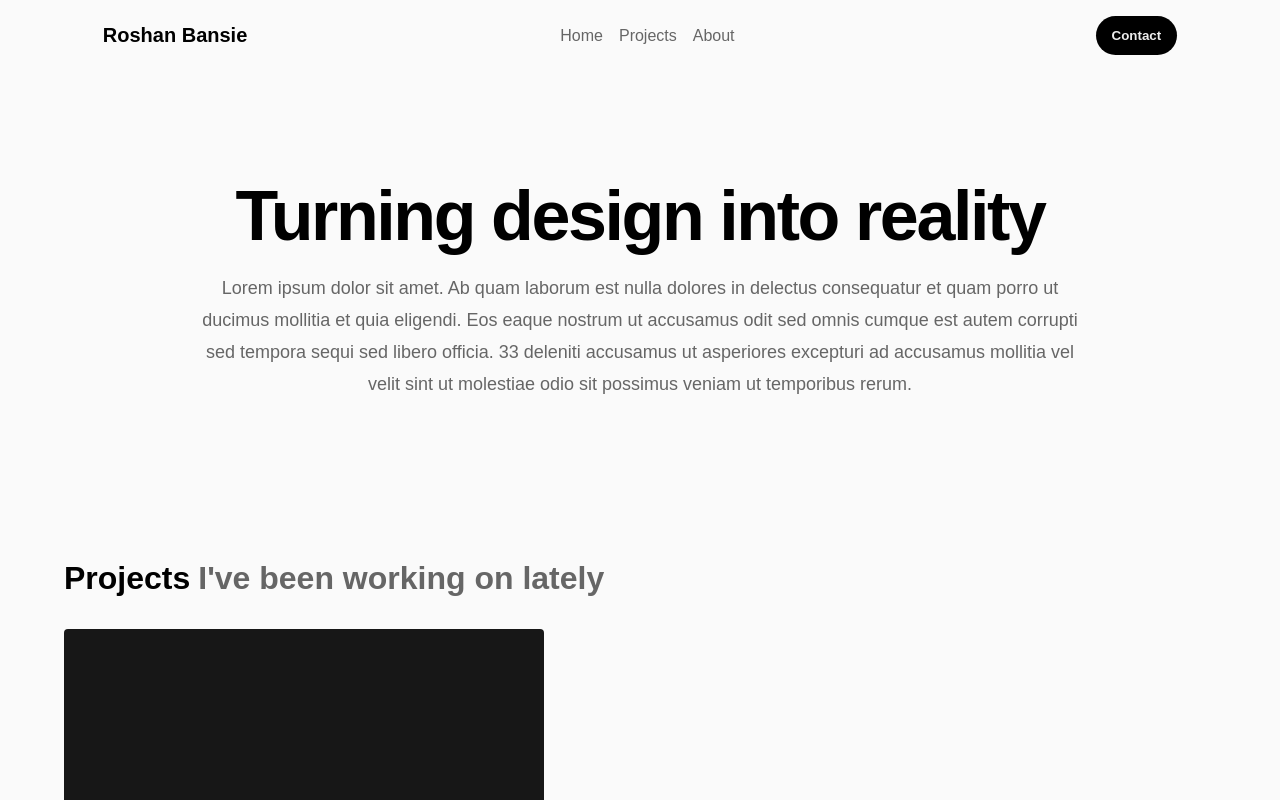
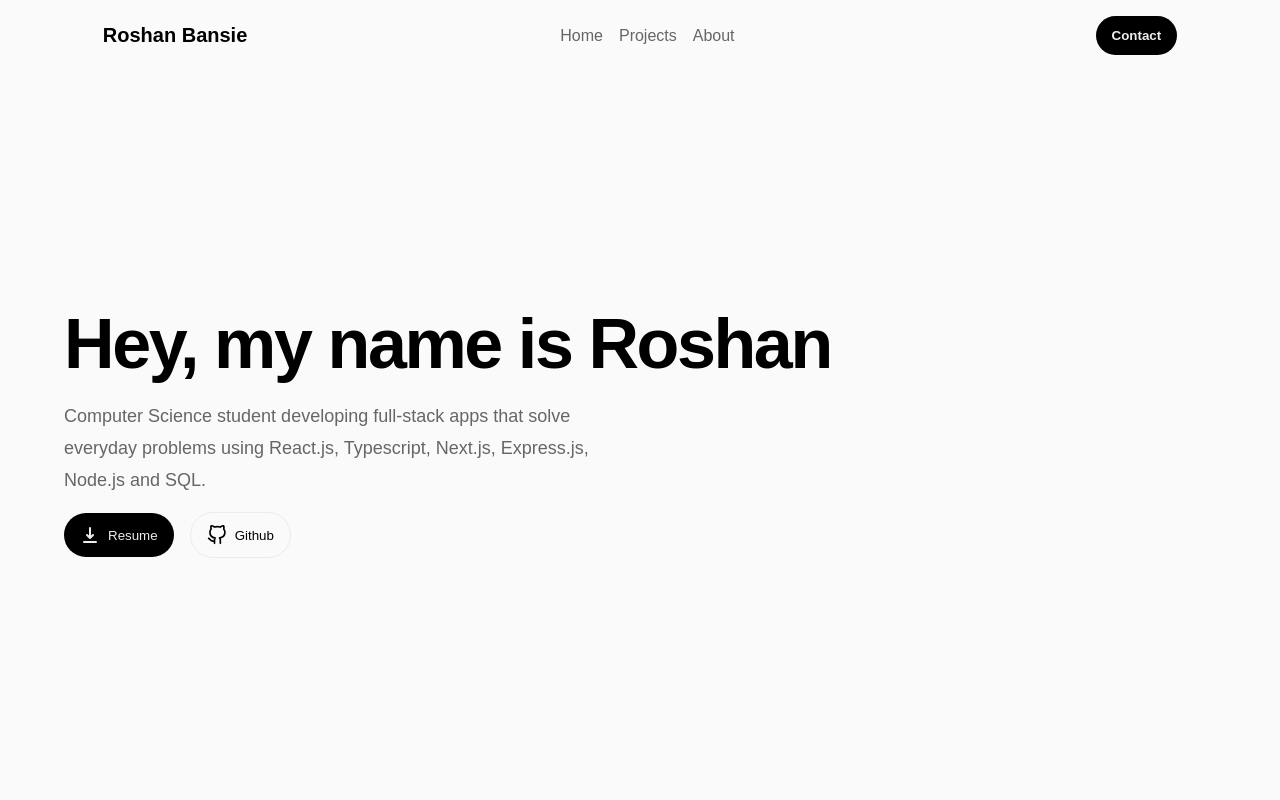
Before and after one commit to RoshanBansie/Portfolio, a Next.js app: page / in a window 1280 px wide. Shown: the top 800 px of the page. Built offline with nearby package versions, Linux system fonts and the light colour scheme.

Commit message:
Hero sectie aangepast.

```diff
--- a/app/page.css
+++ b/app/page.css
@@ -1,11 +1,8 @@
 .hero {
-    text-align: center;
-    margin: 0 auto;
-    max-width: 1100px;
-    padding: 10rem 0;
+    margin: 20rem auto;
+    width: 90%;
 }
 
 .hero p {
-    margin: 0 auto;
-    max-width: 80%;
+    max-width: 50%;
 }
--- a/app/page.tsx
+++ b/app/page.tsx
@@ -1,22 +1,11 @@
 import "./page.css";
+import Hero from "@/components/home/hero/Hero";
 import Projects from "@/components/home/Projects";
 
 export default function Home() {
   return (
       <main>
-        <div className="hero">
-          <h1>Turning design into reality</h1>
-          <p>
-            Lorem ipsum dolor sit amet.
-            Ab quam laborum est nulla dolores in delectus consequatur et
-            quam porro ut ducimus mollitia et quia eligendi.
-            Eos eaque nostrum ut accusamus odit sed omnis cumque est autem corrupti
-            sed tempora sequi sed libero officia.
-            33 deleniti accusamus ut asperiores excepturi
-            ad accusamus mollitia vel velit sint ut molestiae odio
-            sit possimus veniam ut temporibus rerum.
-          </p>
-        </div>
+        <Hero />
         <Projects />
       </main>
   );
--- /dev/null
+++ b/components/home/hero/Hero.tsx
@@ -0,0 +1,38 @@
+"use client"
+
+import React from "react"
+import { HiDownload } from "react-icons/hi"
+import { MdFileDownloadDone } from "react-icons/md"
+import { FiGithub } from "react-icons/fi"
+import Link from "next/link"
+import "./hero.css"
+
+export default function Hero() {
+
+    const [hasDownloaded, setHasDownloaded] = React.useState<boolean>(false)
+
+    return (
+        <section className="hero">
+          <h1>Hey, my name is Roshan</h1>
+          <p>
+            Computer Science student developing full-stack apps that solve everyday problems
+            using React.js, Typescript, Next.js, Express.js, Node.js and SQL.
+          </p>
+          <div className="hero-buttons">
+            <button className="primary-button" onClick={() => setHasDownloaded(true)}>
+                {
+                    hasDownloaded ? <MdFileDownloadDone className="hero-btn-icon" />
+                    : <HiDownload className="hero-btn-icon" />
+                }
+                Resume
+            </button>
+            <button className="secondary-button">
+                <Link href="https://github.com/RoshanBansie" target="_blank" className="github-link">
+                    <FiGithub className="hero-btn-icon" />
+                    Github
+                </Link>
+            </button>
+          </div>
+        </section>
+    )
+}
--- /dev/null
+++ b/components/home/hero/hero.css
@@ -0,0 +1,30 @@
+.hero {
+    margin: 20rem auto;
+    width: 90%;
+}
+
+.hero p {
+    max-width: 50%;
+}
+
+.hero-buttons {
+    display: flex;
+    align-items: center;
+    margin: 1rem 0;
+    gap: 1rem;
+}
+
+.github-link {
+    display: flex;
+    align-items: center;
+}
+
+.hero button {
+    display: flex;
+    align-items: center;
+}
+
+.hero-btn-icon {
+    font-size: 1.25rem;
+    margin-right: 0.5rem;
+}
```
